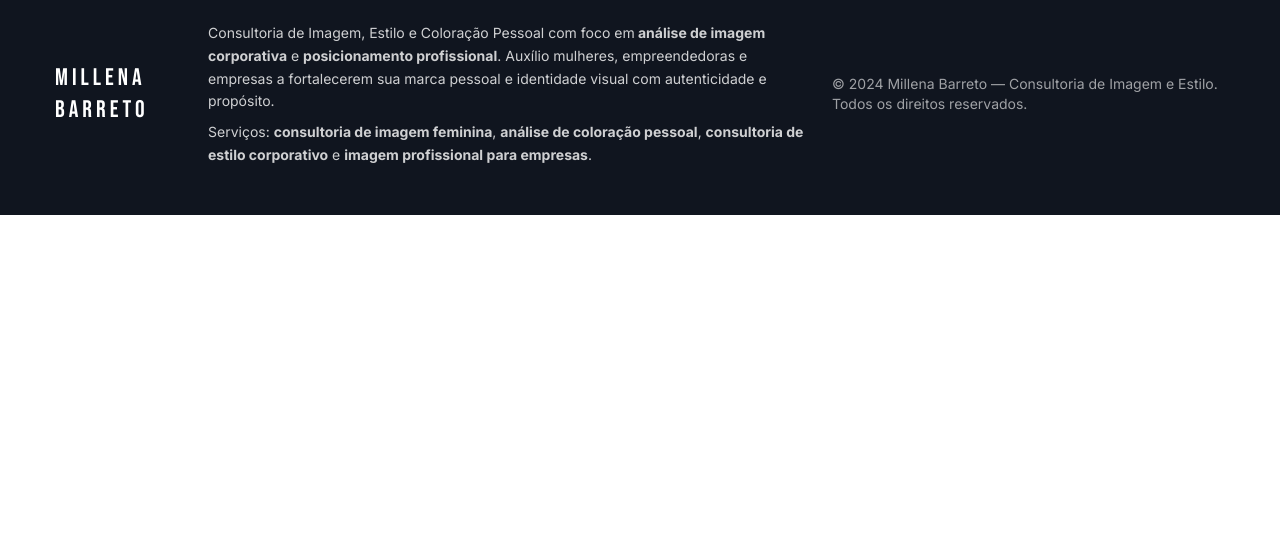
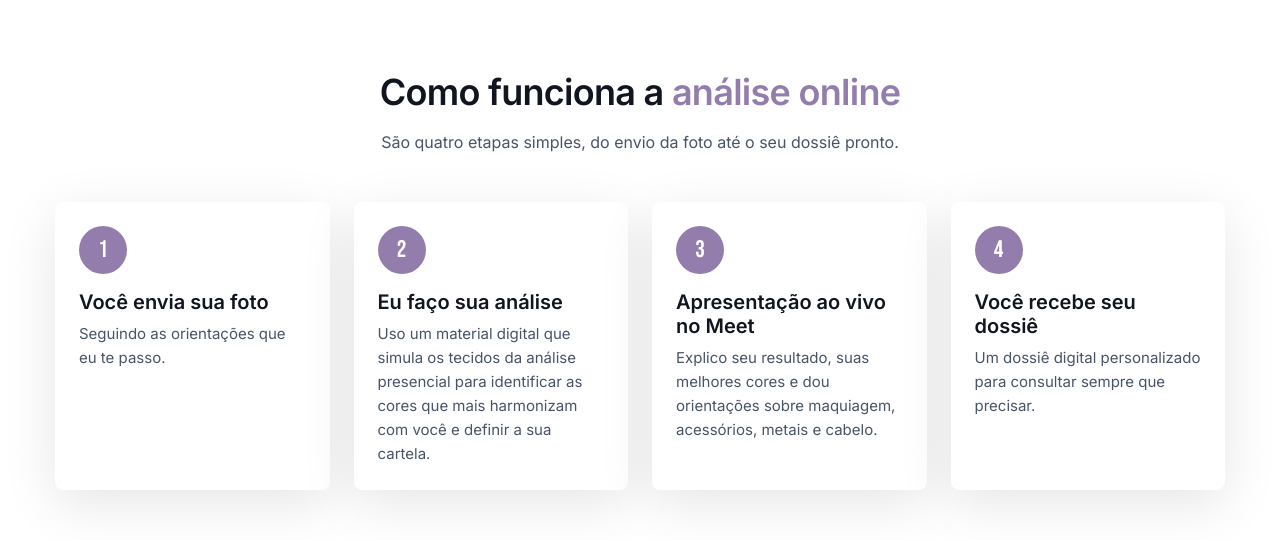
Before and after one commit to jhonApp/Portifolio-Millena-Barreto, a Next.js app: page /analise-de-coloracao-pessoal-online in a window 1280 px wide. Shown: the part 746-1286 px from the top of the page. Before the commit the page ends 961 px from the top, so only its background shows below. Built offline with nearby package versions, Linux system fonts and the light colour scheme.

Commit message:
feat: seção como funciona na página de coloração

```diff
--- a/app/analise-de-coloracao-pessoal-online/page.jsx
+++ b/app/analise-de-coloracao-pessoal-online/page.jsx
@@ -1,4 +1,5 @@
 import ColoracaoHero from "@/components/Coloracao/ColoracaoHero";
+import ComoFunciona from "@/components/Coloracao/ComoFunciona";
 import FixedMenu from "@/components/FixedMenu";
 import Footer from "@/components/Footer";
 
@@ -83,6 +84,7 @@ const AnaliseColoracaoPessoalOnline = () => {
       />
       <main>
         <ColoracaoHero />
+        <ComoFunciona />
         <FixedMenu />
       </main>
       <Footer />
--- /dev/null
+++ b/components/Coloracao/ComoFunciona.jsx
@@ -0,0 +1,59 @@
+const passos = [
+  {
+    titulo: "Você envia sua foto",
+    descricao: "Seguindo as orientações que eu te passo.",
+  },
+  {
+    titulo: "Eu faço sua análise",
+    descricao:
+      "Uso um material digital que simula os tecidos da análise presencial para identificar as cores que mais harmonizam com você e definir a sua cartela.",
+  },
+  {
+    titulo: "Apresentação ao vivo no Meet",
+    descricao:
+      "Explico seu resultado, suas melhores cores e dou orientações sobre maquiagem, acessórios, metais e cabelo.",
+  },
+  {
+    titulo: "Você recebe seu dossiê",
+    descricao:
+      "Um dossiê digital personalizado para consultar sempre que precisar.",
+  },
+];
+
+const ComoFunciona = () => {
+  return (
+    <section
+      className="py-16 xl:py-24"
+      aria-labelledby="como-funciona-heading"
+    >
+      <div className="container mx-auto">
+        <h2
+          id="como-funciona-heading"
+          className="h2 text-center mb-4"
+        >
+          Como funciona a{" "}
+          <span className="text-accent">análise online</span>
+        </h2>
+        <p className="text-center max-w-[640px] mx-auto mb-12">
+          São quatro etapas simples, do envio da foto até o seu dossiê pronto.
+        </p>
+        <ol className="grid grid-cols-1 md:grid-cols-2 xl:grid-cols-4 gap-6">
+          {passos.map((passo, index) => (
+            <li
+              key={passo.titulo}
+              className="bg-white shadow-custom rounded-lg p-6"
+            >
+              <span className="flex items-center justify-center w-12 h-12 rounded-full bg-accent text-white font-primary text-2xl mb-4">
+                {index + 1}
+              </span>
+              <h3 className="h3 mb-2">{passo.titulo}</h3>
+              <p className="text-[15px]">{passo.descricao}</p>
+            </li>
+          ))}
+        </ol>
+      </div>
+    </section>
+  );
+};
+
+export default ComoFunciona;
```
